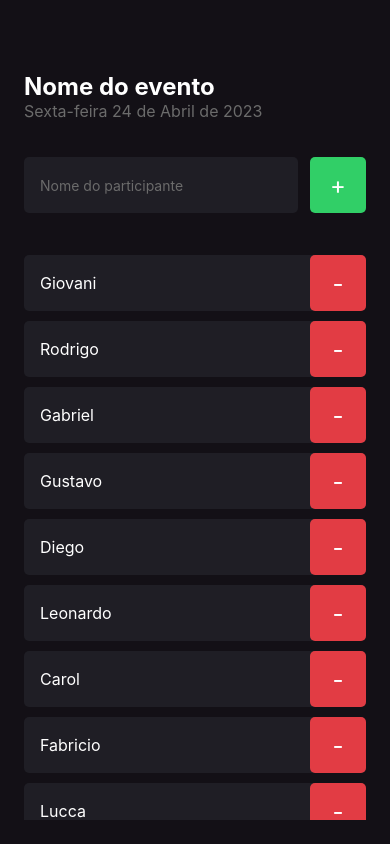
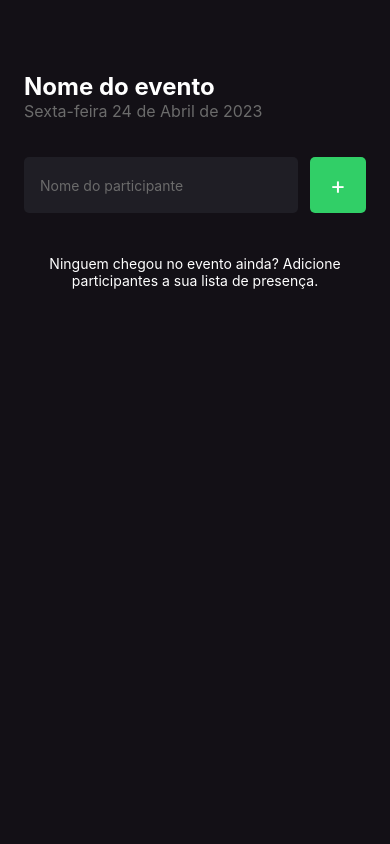
Before and after one commit to Giakomogcs/imhere, a React Native app: screen / in a window 390 px wide. Built offline with nearby package versions, Linux system fonts and the light colour scheme.

Commit message:
adicionando useState

```diff
--- a/src/screens/Home/index.tsx
+++ b/src/screens/Home/index.tsx
@@ -9,28 +9,30 @@ import {
 import { styles } from "./styles";
 
 import { Participant } from "../../Components/Participant";
+import React, { useState } from "react";
 
 export default function Home() {
-  const participants = [
-    "Giovani",
-    "Rodrigo",
-    "Gabriel",
-    "Gustavo",
-    "Diego",
-    "Leonardo",
-    "Carol",
-    "Fabricio",
-    "Lucca",
-    "Livisson",
-  ];
+  const [participants, setParticipants] = useState<string[]>([]);
+  const [participantName, setParticipantName] = useState("");
 
   function handleParticipantAdd() {
-    if (participants.includes("Giovani")) {
+    if (participants.includes(participantName)) {
       return Alert.alert(
         "Participante existe",
         "Já existe um participante na lista com esse nome."
       );
     }
+
+    if (!participantName) {
+      return Alert.alert(
+        "Nome em branco",
+        "É preciso escrever um nome para adicionar à lista."
+      );
+    }
+
+    setParticipants((prevState) => [...prevState, participantName]);
+    setParticipantName("");
+    console.log(participants);
   }
 
   function handleParticipantRemove(name: string) {
@@ -57,6 +59,8 @@ export default function Home() {
           style={styles.input}
           placeholder="Nome do participante"
           placeholderTextColor="#6B6B6B"
+          onChangeText={setParticipantName}
+          value={participantName}
         />
 
         <TouchableOpacity style={styles.button} onPress={handleParticipantAdd}>
```
